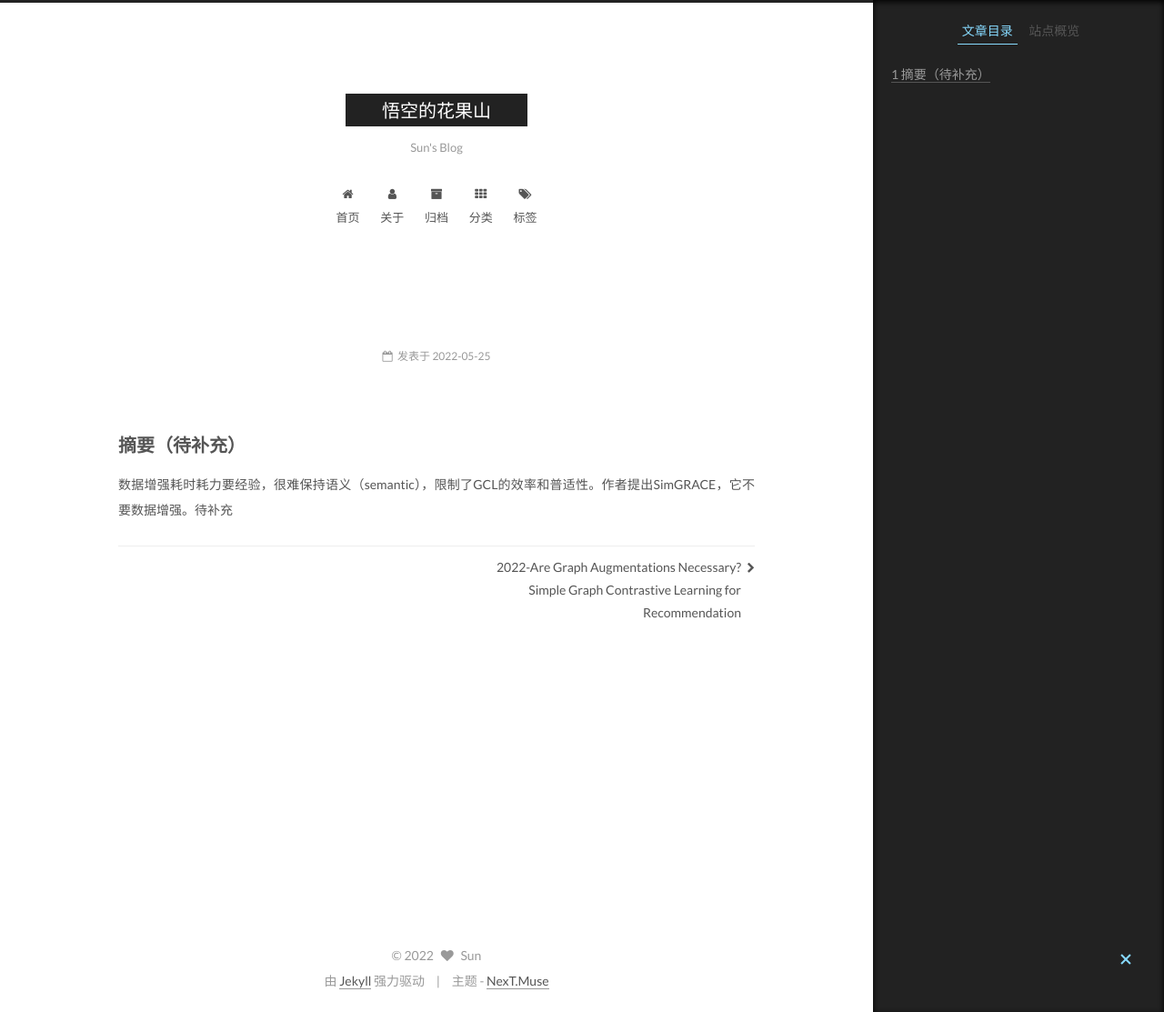
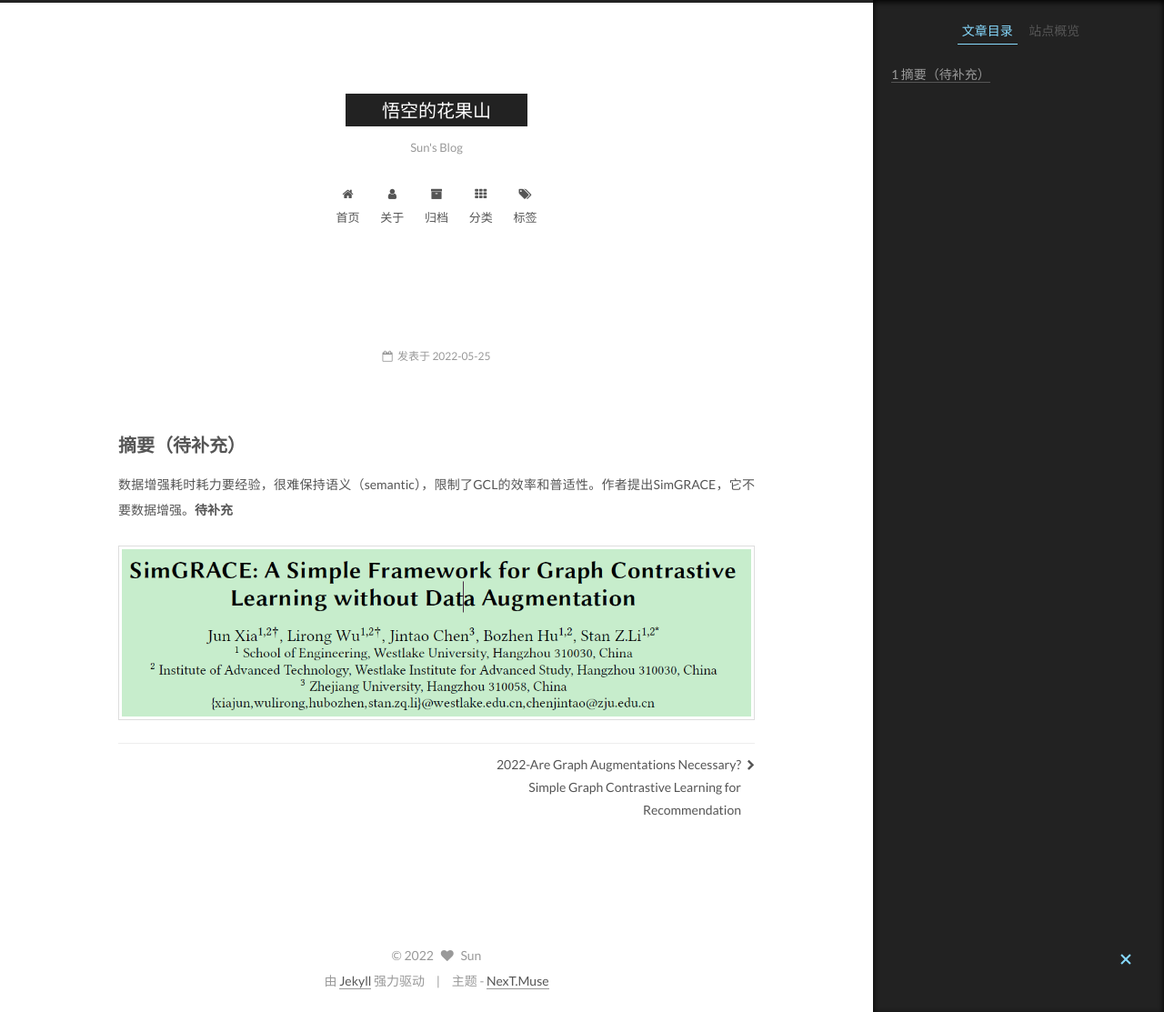
Before and after one commit to SunJC911/sunjc911.github.io, a Jekyll site: the page built from _posts/2022-05-24-2022-SimGRACE-A-Simple-Framework-for-Graph-Contrastive-Learning-without-Data-Augmentation.md, in a window 1280 px wide and 1113 px high. Shown: the whole window at 91% size. Built offline with Jekyll 4.4.1, drawn with Linux system fonts in a browser that asks for light colours.

Commit message:
add SimGRACE

```diff
--- a/_posts/2022-05-24-2022-SimGRACE-A-Simple-Framework-for-Graph-Contrastive-Learning-without-Data-Augmentation.md
+++ b/_posts/2022-05-24-2022-SimGRACE-A-Simple-Framework-for-Graph-Contrastive-Learning-without-Data-Augmentation.md
@@ -12,4 +12,6 @@ excerpt_separator: <!--more-->
 
 ## 摘要（待补充）
 
-数据增强耗时耗力要经验，很难保持语义（semantic），限制了GCL的效率和普适性。作者提出SimGRACE，它不要数据增强。待补充<!--more-->
+数据增强耗时耗力要经验，很难保持语义（semantic），限制了GCL的效率和普适性。作者提出SimGRACE，它不要数据增强。**待补充**<!--more-->
+
+![title](https://sunjc911.github.io/assets/images/SimGRACE/title.png)
```
Also changed, not shown: assets/images/SimGRACE/title.png (added).
